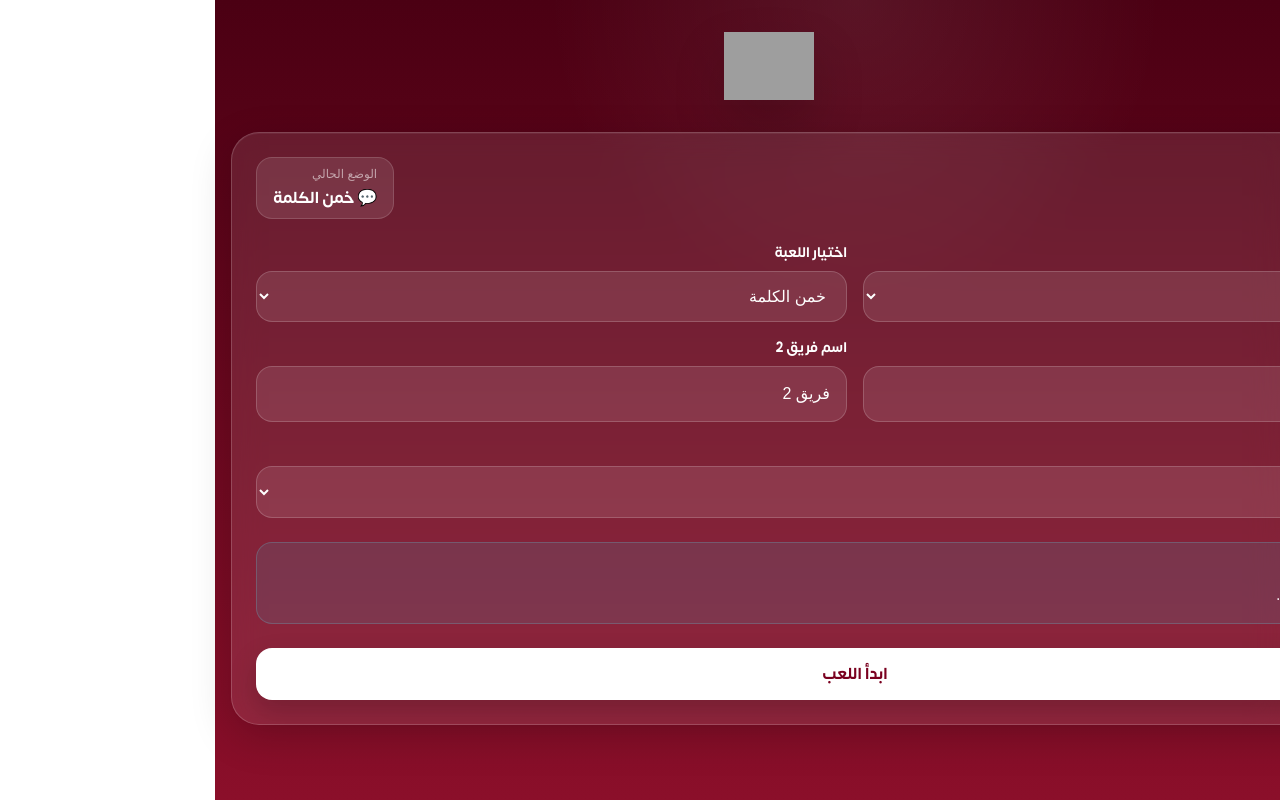
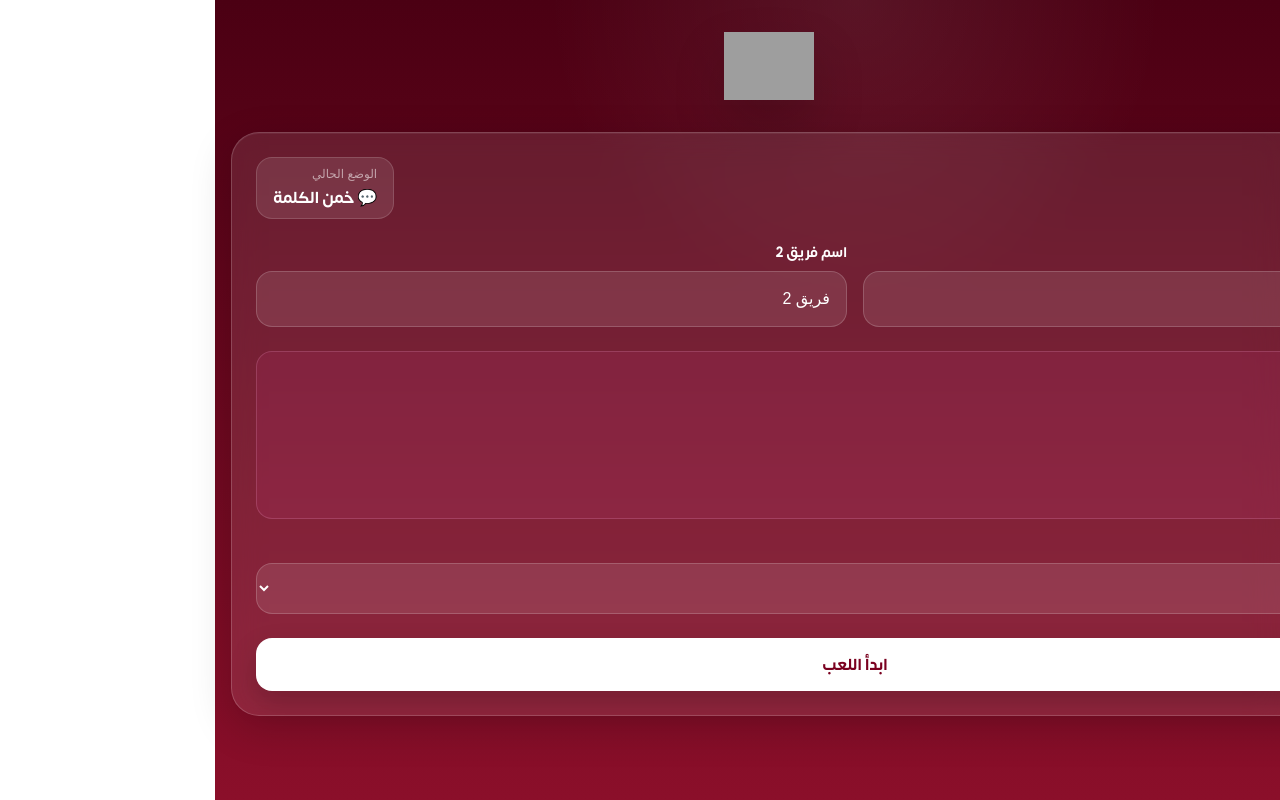
Before and after one commit to heelpeeri/khalnelab, a Next.js app: page /match in a window 1280 px wide. Built offline with nearby package versions, Linux system fonts and the light colour scheme; grey boxes are pictures that could not be loaded; a web font is replaced by a local one.

Commit message:
Update page.tsx

```diff
--- a/src/app/match/page.tsx
+++ b/src/app/match/page.tsx
@@ -1,5 +1,6 @@
 'use client';
 
+import Link from "next/link";
 import { useEffect, useMemo, useState } from "react";
 import { GlassCard } from "@/components/GlassCard";
 import { Logo } from "@/components/Logo";
@@ -12,7 +13,6 @@ import QuizGame from "@/components/match/QuizGame";
 
 type GameType = "word" | "draw" | "categories" | "scramble" | "wheel" | "quiz";
 type SessionMode = "quick" | "session";
-type PlayMode = "solo" | "teams";
 type WinnerType = "side1" | "side2" | "none";
 
 const SESSION_GAME_OPTIONS: {
@@ -104,10 +104,74 @@ function StatusStrip({
   );
 }
 
+function FinalWinnerOverlay({
+  show,
+  winnerName,
+  isDraw,
+  onClose,
+}: {
+  show: boolean;
+  winnerName: string;
+  isDraw: boolean;
+  onClose: () => void;
+}) {
+  if (!show) return null;
+
+  return (
+    <div className="arcade-backdrop fixed inset-0 z-[60] flex items-center justify-center px-4">
+      <div className="arcade-card w-full max-w-2xl p-8 text-center md:p-10">
+        <div className="arcade-stars">
+          <span style={{ top: "10%", left: "12%" }}>✦</span>
+          <span style={{ top: "18%", right: "14%" }}>✦</span>
+          <span style={{ bottom: "18%", left: "16%" }}>✦</span>
+          <span style={{ bottom: "12%", right: "12%" }}>✦</span>
+          <span style={{ top: "45%", left: "8%" }}>+</span>
+          <span style={{ top: "42%", right: "8%" }}>+</span>
+        </div>
+
+        <p className="text-sm font-black tracking-[0.22em] text-cyan-300/80">
+          FINAL RESULT
+        </p>
+
+        <h2 className="arcade-title mt-5">
+          {isDraw ? "DRAW!" : "LEVEL UP!"}
+        </h2>
+
+        <p className="arcade-winner mt-6">
+          {isDraw ? "تعادل" : winnerName}
+        </p>
+
+        <p className="arcade-subtitle mt-5 text-sm md:text-base">
+          {isDraw
+            ? "انتهى التحدي بدون فائز نهائي بعدد نقاط متساوٍ"
+            : "الفريق الفائز أنهى التحدي بأعلى عدد من النقاط"}
+        </p>
+
+        <button
+          onClick={onClose}
+          className="arcade-button mt-8"
+          type="button"
+        >
+          START
+        </button>
+      </div>
+    </div>
+  );
+}
+
+function RoundCountdown({ count }: { count: number }) {
+  return (
+    <div className="fixed inset-0 z-50 flex items-center justify-center bg-black/70 backdrop-blur-sm">
+      <div className="flex h-44 w-44 items-center justify-center rounded-full border border-cyan-300/30 bg-cyan-400/10 text-7xl font-black text-white shadow-[0_0_45px_rgba(34,211,238,0.25)]">
+        {count}
+      </div>
+    </div>
+  );
+}
+
 export default function MatchPage() {
   const [sessionMode, setSessionMode] = useState<SessionMode>("quick");
 
-  const [mode, setMode] = useState<PlayMode>("teams");
   const [side1, setSide1] = useState("فريق 1");
   const [side2, setSide2] = useState("فريق 2");
   const [rounds, setRounds] = useState(3);
@@ -131,6 +195,9 @@ export default function MatchPage() {
 
   const [quizQuestionIndex, setQuizQuestionIndex] = useState(0);
   const [quizQuestionTotal, setQuizQuestionTotal] = useState(0);
+
+  const [showFinalWinnerOverlay, setShowFinalWinnerOverlay] = useState(false);
+  const [roundCountdown, setRoundCountdown] = useState<number | null>(null);
 
   useEffect(() => {
     const params = new URLSearchParams(window.location.search);
@@ -156,18 +223,36 @@ export default function MatchPage() {
     }
   }, []);
 
+  useEffect(() => {
+    if (gameEnded) {
+      setShowFinalWinnerOverlay(true);
+    }
+  }, [gameEnded]);
+
+  useEffect(() => {
+    if (roundCountdown === null) return;
+
+    if (roundCountdown === 0) {
+      setRoundCountdown(null);
+      setRoundReady(false);
+      setRoundSeed((s) => s + 1);
+      return;
+    }
+
+    const timer = setTimeout(() => {
+      setRoundCountdown((prev) => (prev === null ? null : prev - 1));
+    }, 1000);
+
+    return () => clearTimeout(timer);
+  }, [roundCountdown]);
+
   const activeGame =
     sessionMode === "session"
       ? selectedSessionGames[currentRound - 1] ?? selectedSessionGames[0] ?? "word"
       : selectedGame;
 
-  const side1Label = mode === "teams" ? "اسم فريق 1" : "اسم اللاعب 1";
-  const side2Label = mode === "teams" ? "اسم فريق 2" : "اسم اللاعب 2";
-  const currentTurnLabel = mode === "teams" ? "دور الفريق" : "دور اللاعب";
-  const winnerQuestionLabel =
-    mode === "teams"
-      ? "اختر الجهة الفائزة في هذه الجولة"
-      : "اختر الفائز في هذه الجولة";
+  const currentTurnLabel = "دور الفريق";
+  const winnerQuestionLabel = "اختر الجهة الفائزة في هذه الجولة";
 
   const currentTurnName = currentRound % 2 === 1 ? side1 : side2;
 
@@ -184,6 +269,13 @@ export default function MatchPage() {
     );
   }, [activeGame]);
 
+  const isDraw = side1Score === side2Score;
+  const finalWinnerName = isDraw
+    ? "الفريقان"
+    : side1Score > side2Score
+    ? side1
+    : side2;
+
   function toggleSessionGame(gameId: GameType) {
     setSelectedSessionGames((prev) => {
       if (prev.includes(gameId)) {
@@ -196,7 +288,6 @@ export default function MatchPage() {
 
   function startGame() {
     if (!side1.trim() || !side2.trim()) return;
-
     if (sessionMode === "session" && selectedSessionGames.length === 0) return;
 
     const nextRounds =
@@ -207,16 +298,18 @@ export default function MatchPage() {
     setSide1Score(0);
     setSide2Score(0);
     setGameEnded(false);
+    setShowFinalWinnerOverlay(false);
     setRoundReady(true);
     setRoundSeed(1);
     setQuizQuestionIndex(0);
     setQuizQuestionTotal(0);
     setRounds(nextRounds);
+    setRoundCountdown(null);
   }
 
   function beginRound() {
-    setRoundReady(false);
-    setRoundSeed((s) => s + 1);
+    if (roundCountdown !== null) return;
+    setRoundCountdown(3);
   }
 
   function endRound(winner?: WinnerType) {
@@ -244,6 +337,7 @@ export default function MatchPage() {
     setCurrentRound((r) => r + 1);
     setRoundReady(true);
     setRoundSeed((s) => s + 1);
+    setRoundCountdown(null);
   }
 
   function resetGame() {
@@ -253,10 +347,12 @@ export default function MatchPage() {
     setSide2Score(0);
     setShowWinnerModal(false);
     setGameEnded(false);
+    setShowFinalWinnerOverlay(false);
     setRoundReady(true);
     setRoundSeed(1);
     setQuizQuestionIndex(0);
     setQuizQuestionTotal(0);
+    setRoundCountdown(null);
     setRounds(sessionMode === "session" ? selectedSessionGames.length || 1 : 3);
   }
 
@@ -265,7 +361,6 @@ export default function MatchPage() {
       <WordGame onRoundEnd={endRound} roundKey={roundSeed} />
     ) : activeGame === "draw" ? (
       <ProverbGame
-        mode={mode}
         side1Name={side1}
         side2Name={side2}
         onRoundEnd={endRound}
@@ -273,7 +368,6 @@ export default function MatchPage() {
       />
     ) : activeGame === "scramble" ? (
       <ScrambleGame
-        mode={mode}
         side1Name={side1}
         side2Name={side2}
         onRoundEnd={endRound}
@@ -288,7 +382,6 @@ export default function MatchPage() {
       />
     ) : activeGame === "quiz" ? (
       <QuizGame
-        mode={mode}
         side1Name={side1}
         side2Name={side2}
         onRoundEnd={endRound}
@@ -300,7 +393,6 @@ export default function MatchPage() {
       />
     ) : (
       <CategoriesGame
-        mode={mode}
         side1Name={side1}
         side2Name={side2}
         onRoundEnd={endRound}
@@ -345,64 +437,45 @@ export default function MatchPage() {
 
             <div className="grid gap-4 md:grid-cols-2">
               <div>
-                <label className="mb-2 block text-sm font-bold">نوع التحدي</label>
-                <select
-                  value={mode}
-                  onChange={(e) => {
-                    const nextMode = e.target.value as PlayMode;
-                    setMode(nextMode);
-                    setSide1(nextMode === "teams" ? "فريق 1" : "لاعب 1");
-                    setSide2(nextMode === "teams" ? "فريق 2" : "لاعب 2");
-                  }}
-                  className="input"
-                >
-                  <option value="teams">فريقين</option>
-                  <option value="solo">فردي</option>
-                </select>
-              </div>
-
-              {sessionMode === "quick" && (
-                <div>
-                  <label className="mb-2 block text-sm font-bold">اختيار اللعبة</label>
-                  <select
-                    value={selectedGame}
-                    onChange={(e) => setSelectedGame(e.target.value as GameType)}
-                    className="input"
-                  >
-                    <option value="word">خمن الكلمة</option>
-                    <option value="draw">خمن المثل</option>
-                    <option value="categories">إنسان حيوان نبات جماد بلاد</option>
-                    <option value="scramble">حروف بالخلاط</option>
-                    <option value="wheel">لف وخمن</option>
-                    <option value="quiz">الأسئلة</option>
-                  </select>
-                </div>
-              )}
-            </div>
-
-            <div className="mt-4 grid gap-4 md:grid-cols-2">
-              <div>
-                <label className="mb-2 block text-sm font-bold">{side1Label}</label>
+                <label className="mb-2 block text-sm font-bold">اسم فريق 1</label>
                 <input
                   value={side1}
                   onChange={(e) => setSide1(e.target.value)}
                   className="input"
-                  placeholder={mode === "teams" ? "مثال: الصقور" : "مثال: محمد"}
+                  placeholder="مثال: الصقور"
                 />
               </div>
 
               <div>
-                <label className="mb-2 block text-sm font-bold">{side2Label}</label>
+                <label className="mb-2 block text-sm font-bold">اسم فريق 2</label>
                 <input
                   value={side2}
                   onChange={(e) => setSide2(e.target.value)}
                   className="input"
-                  placeholder={mode === "teams" ? "مثال: الذئاب" : "مثال: خالد"}
+                  placeholder="مثال: الذئاب"
                 />
               </div>
             </div>
 
             {sessionMode === "quick" ? (
+              <>
+                <div className="mt-6 rounded-2xl border border-pink-300/20 bg-pink-500/10 p-4 text-right">
+                  <p className="text-sm text-white/60">اللعبة المختارة</p>
+                  <p className="mt-1 text-xl font-black text-pink-100">
+                    {gameMeta.icon} {gameMeta.title}
+                  </p>
+                  <p className="mt-2 text-sm text-white/75">{gameMeta.hint}</p>
+
+                  <div className="mt-4">
+                    <Link
+                      href="/"
+                      className="inline-flex rounded-xl border border-white/15 bg-white/8 px-4 py-2 text-sm font-bold text-white transition hover:bg-white/12"
+                    >
+                      تغيير اللعبة
+                    </Link>
+                  </div>
+                </div>
+
                 <div className="mt-4">
                   <label className="mb-2 block text-sm font-bold">عدد الجولات</label>
                   <select
@@ -415,6 +488,7 @@ export default function MatchPage() {
                     <option value={5}>5</option>
                   </select>
                 </div>
+              </>
             ) : (
               <>
                 <div className="mt-6">
@@ -473,15 +547,6 @@ export default function MatchPage() {
               </>
             )}
 
-            <div className="mt-6 rounded-2xl border border-cyan-300/20 bg-cyan-400/10 p-4 text-right">
-              <p className="text-sm text-white/60">مختصر اللعبة</p>
-              <p className="mt-1 text-white/90">
-                {sessionMode === "session"
-                  ? "اختر الألعاب اللي تبيها، وكل لعبة تمثل جولة مستقلة داخل التحدي."
-                  : gameMeta.hint}
-              </p>
-            </div>
-
             <button onClick={startGame} className="btn-primary mt-6 w-full">
               ابدأ اللعب
             </button>
@@ -489,7 +554,7 @@ export default function MatchPage() {
         )}
 
         {started && !gameEnded && (
-          <div className="grid gap-6 lg:grid-cols-[minmax(0,1fr)_360px]">
+          <div className="grid gap-6 lg:grid-cols-[minmax(0,1fr)_340px]">
             <div>
               {roundReady ? (
                 <GlassCard className="min-h-[780px] p-8 text-center">
@@ -532,7 +597,7 @@ export default function MatchPage() {
               )}
             </div>
 
-            <GlassCard className="p-6">
+            <GlassCard className="p-5">
               <div className="mb-4 flex items-center justify-between">
                 <h3 className="text-xl font-black">لوحة التحدي</h3>
                 <span className="rounded-full border border-white/15 bg-white/10 px-3 py-1 text-xs font-black tracking-[0.18em] text-cyan-300/80">
@@ -682,6 +747,15 @@ export default function MatchPage() {
           </div>
         </div>
       )}
+
+      {roundCountdown !== null && <RoundCountdown count={roundCountdown} />}
+
+      <FinalWinnerOverlay
+        show={showFinalWinnerOverlay}
+        winnerName={finalWinnerName}
+        isDraw={isDraw}
+        onClose={() => setShowFinalWinnerOverlay(false)}
+      />
     </main>
   );
 }
```
Lines whose indentation alone changed are shown as unchanged.
